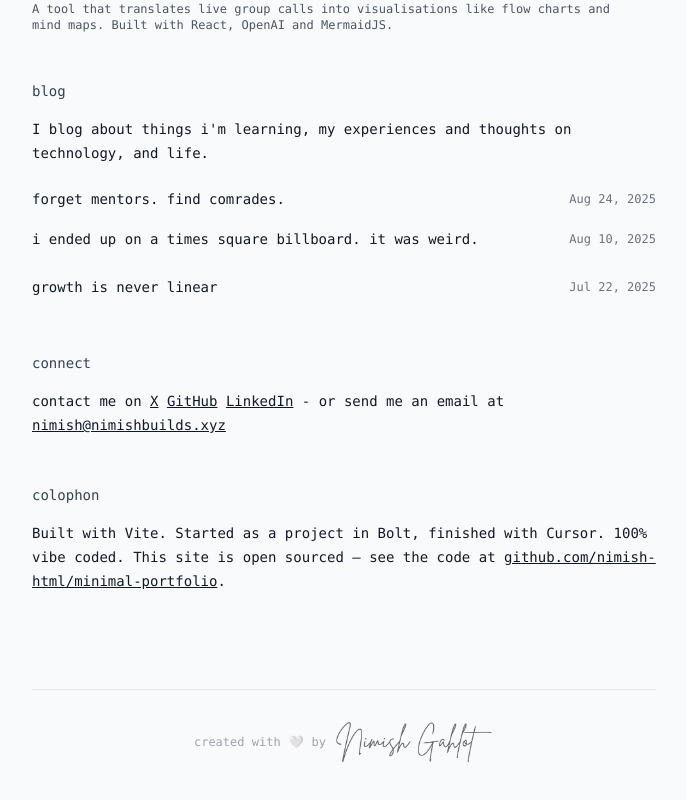
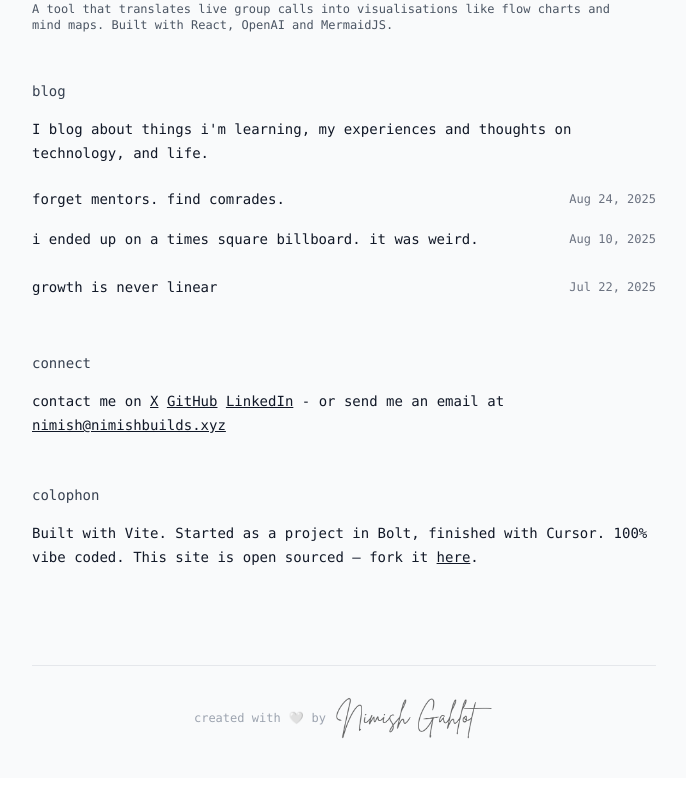
Before and after one commit to nimish-html/minimal-portfolio, a React (Vite) app: page / in a window 1280 px wide. Shown: the part 891-1691 px from the top of the page, without its empty margins (296-982 px from the left). After the commit the page ends 1669 px from the top, so only its background shows below. Built offline with nearby package versions, Linux system fonts and the light colour scheme.

Commit message:
Colophon: change to ‘fork it here’ hyperlink

```diff
--- a/src/App.tsx
+++ b/src/App.tsx
@@ -114,8 +114,8 @@ function HomePage() {
         <section className="mb-12">
           <h2 className="text-sm mb-4 text-gray-700">colophon</h2>
           <p className="text-sm leading-6">
-            Built with Vite. Started as a project in Bolt, finished with Cursor. 100% vibe coded. This site is open sourced — see the code at{' '}
-            <a href="https://github.com/nimish-html/minimal-portfolio.git" className="underline hover:no-underline transition-all duration-150 hover:text-gray-900 hover:font-medium" target="_blank" rel="noreferrer">github.com/nimish-html/minimal-portfolio</a>.
+            Built with Vite. Started as a project in Bolt, finished with Cursor. 100% vibe coded. This site is open sourced — fork it{' '}
+            <a href="https://github.com/nimish-html/minimal-portfolio.git" className="underline hover:no-underline transition-all duration-150 hover:text-gray-900 hover:font-medium" target="_blank" rel="noreferrer">here</a>.
           </p>
         </section>
 
```
